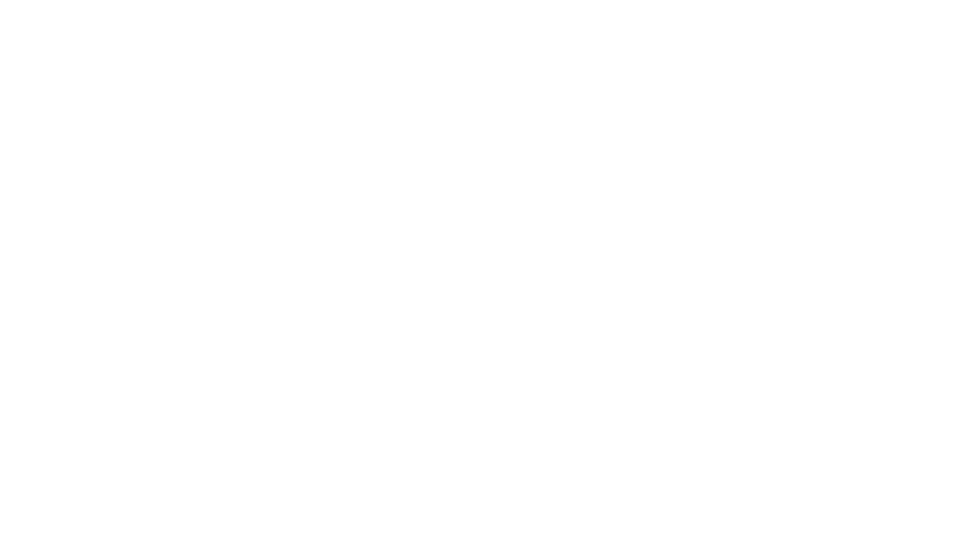
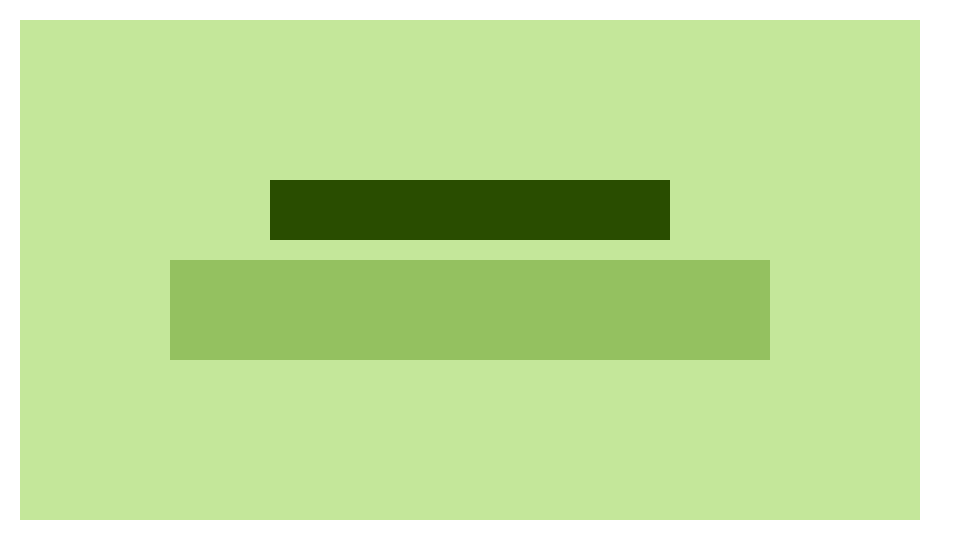
Before and after one commit to Anna21S/web-design, a plain HTML site: page week-7/1/index.html in a window 1280 px wide. Shown: the whole page, without its empty margins (0-963 px from the left). Drawn offline with Linux system fonts and the light colour scheme.

Commit message:
0123сделано

```diff
--- a/week-7/1/css/app.css
+++ b/week-7/1/css/app.css
@@ -1,3 +1,30 @@
 * {
   box-sizing: border-box;
 }
+.intro{
+  width: 900px;
+  height: 500px;
+  background: rgb(196, 231, 154);
+  margin-left: 20px;
+  margin-top: 20px;
+  display: flex;
+  flex-direction: column;
+  justify-content: center;
+
+}
+.item{
+  margin-left: 150px;
+}
+.header{
+  width: 400px;
+  height: 60px;
+  background: rgb(41, 77, 0);
+  margin-bottom: 20px;
+  margin-left: 100px;
+
+}
+.paragraph{
+  width: 600px;
+  height: 100px;
+  background: rgb(148, 193, 96);
+}
--- a/week-7/1/index.html
+++ b/week-7/1/index.html
@@ -8,8 +8,12 @@
   </head>
   <body>
     <div class="intro">
+      <div class="item">
+
+
       <div class="header"></div>
       <div class="paragraph"></div>
+      </div>
     </div>
   </body>
 </html>
--- a/week-7/2/css/app.css
+++ b/week-7/2/css/app.css
@@ -1,3 +1,44 @@
 * {
   box-sizing: border-box;
 }
+.container {
+  margin-top: 100px;
+}
+.intro {
+  width: 1000px;
+  height: 600px;
+  background: rgb(196, 231, 154);
+  margin-left: 20px;
+  margin-top: 20px;
+  display: flex;
+  flex-direction: column;
+  justify-content: center;
+}
+.header {
+  width: 300px;
+  height: 60px;
+  background: rgb(41, 77, 0);
+  margin-bottom: 40px;
+  margin-left: 350px;
+}
+.paragraph {
+  width: 600px;
+  height: 80px;
+  background: rgb(148, 193, 96);
+  margin-left: 200px;
+  margin-bottom: 300px;
+}
+.item {
+  width: 150px;
+  height: 150px;
+  background: rgb(32, 121, 79);
+  margin-right: 50px;
+  margin-bottom: 400px;
+  margin-left: 50px;
+  margin-top: 100px;
+}
+.items {
+  display: flex;
+  justify-content: center;
+  align-items: center;
+}
--- a/week-7/3/css/app.css
+++ b/week-7/3/css/app.css
@@ -1,3 +1,40 @@
 * {
   box-sizing: border-box;
 }
+.navbar {
+  width: 800px;
+  height: 800px;
+  background: rgb(196, 231, 154);
+  margin-left: 20px;
+  margin-top: 20px;
+  padding-top: 20px;
+  justify-content: space-between;
+  display: flex;
+}
+.logo {
+  width: 280px;
+  height: 50px;
+  background: rgb(41, 77, 0);
+  margin-left: 20px;
+}
+.menu-item {
+  width: 40px;
+  height: 40px;
+  background: rgb(148, 193, 96);
+}
+.menu {
+  display: flex;
+  justify-content: flex-end;
+  margin-right: 20px;
+}
+.secondary{
+  width: 300px;
+  height: 300px;
+  background: rgb(32, 121, 79);
+
+}
+.intro{
+  display: flex;
+  justify-content: center;
+  align-items: center;
+}
```
Also changed, not shown: week-7/2/index.html (+7 -0 lines).
